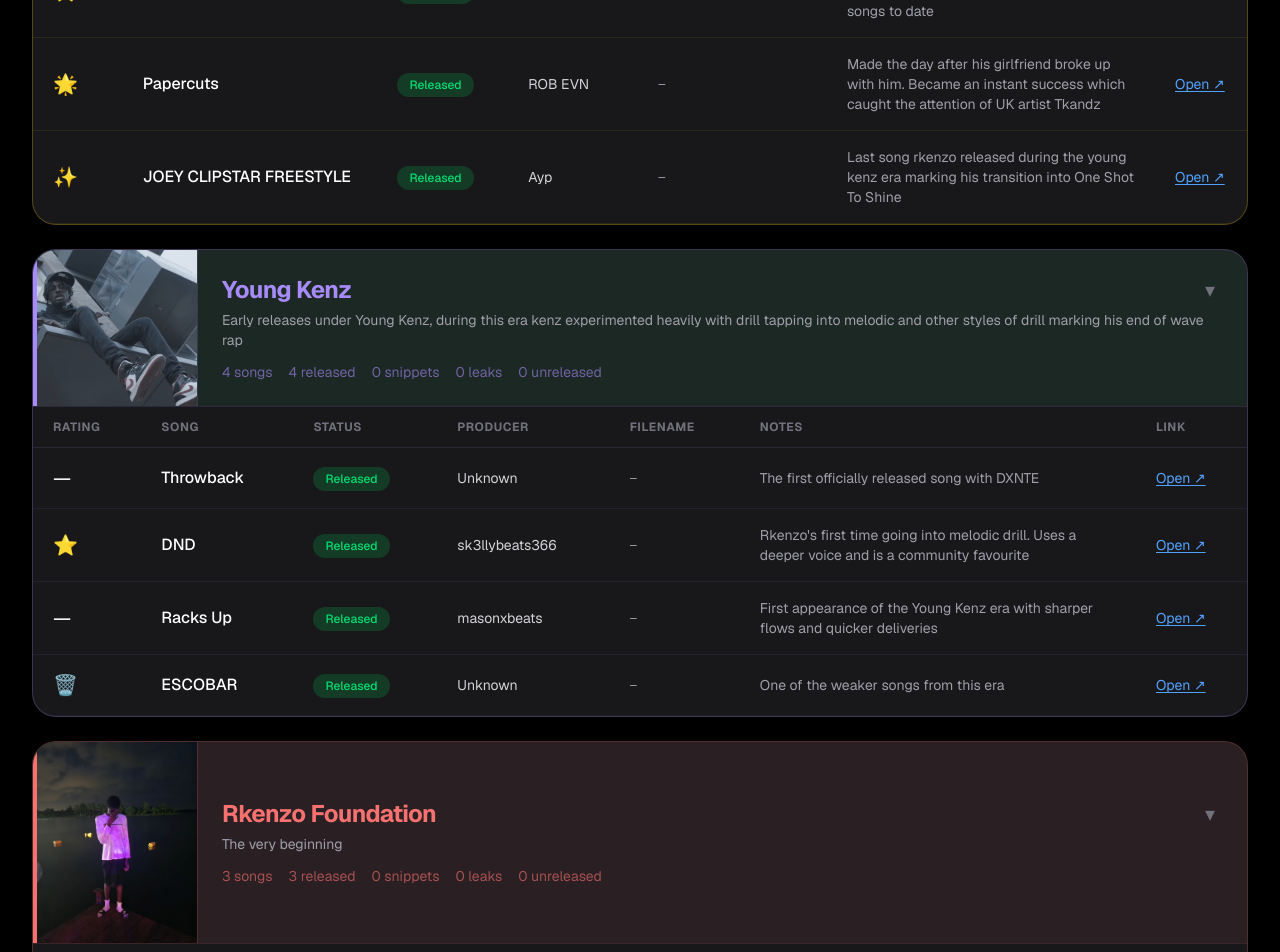
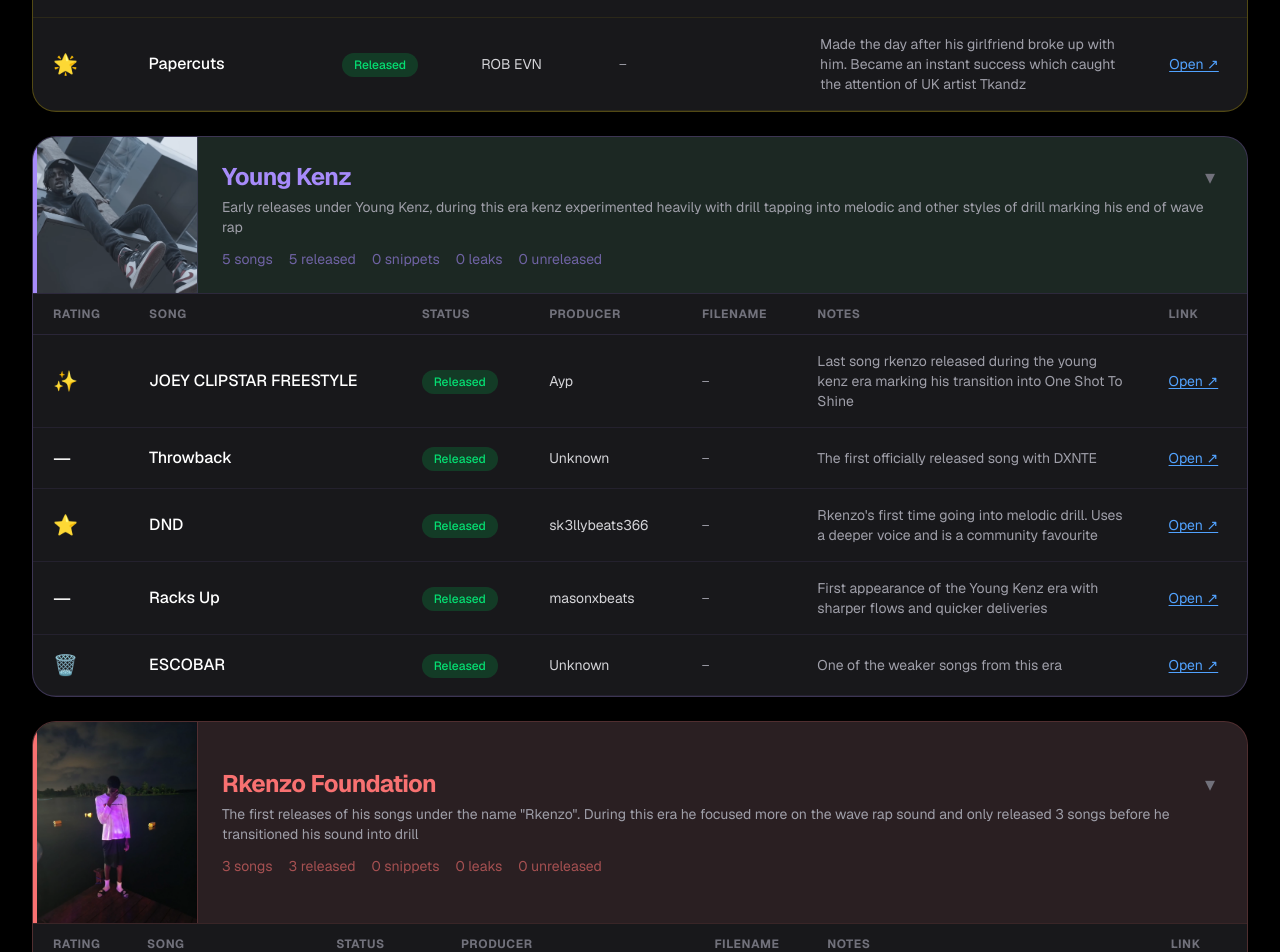
Before and after one commit to KnowKiot/Rkenzo-Tracker, a Next.js app: page / in a window 1280 px wide. Shown: the part 5020-5972 px from the top of the page. Built offline with nearby package versions, Linux system fonts and the light colour scheme.

Commit message:
Fixed joey clipstar freestyle

```diff
--- a/app/page.tsx
+++ b/app/page.tsx
@@ -44,7 +44,7 @@ const ERAS = [
   {
     name: 'Rkenzo Foundation',
     image: '/images/Foundation.png',
-    description: 'The very beginning',
+    description: 'The first releases of his songs under the name "Rkenzo". During this era he focused more on the wave rap sound and only released 3 songs before he transitioned his sound into drill',
     accent: '#f87171', // red
     accentBg: 'rgba(248,113,113,0.08)',
   },
@@ -62,6 +62,7 @@ const songs = [
     filename: '—',
     link: 'https://www.instagram.com/reel/DXco17oDKcb/',
   },
+
   {
     title: 'Kalakatta 2.0 Ft Rkenzo',
     era: 'Momentary Bliss',
@@ -411,7 +412,7 @@ const songs = [
   // Young Kenz
   {
     title: 'JOEY CLIPSTAR FREESTYLE',
-    era: 'One Shot To Shine',
+    era: 'Young Kenz',
     status: 'Released',
     producer: 'Ayp',
     notes: 'Last song rkenzo released during the young kenz era marking his transition into One Shot To Shine',
```
